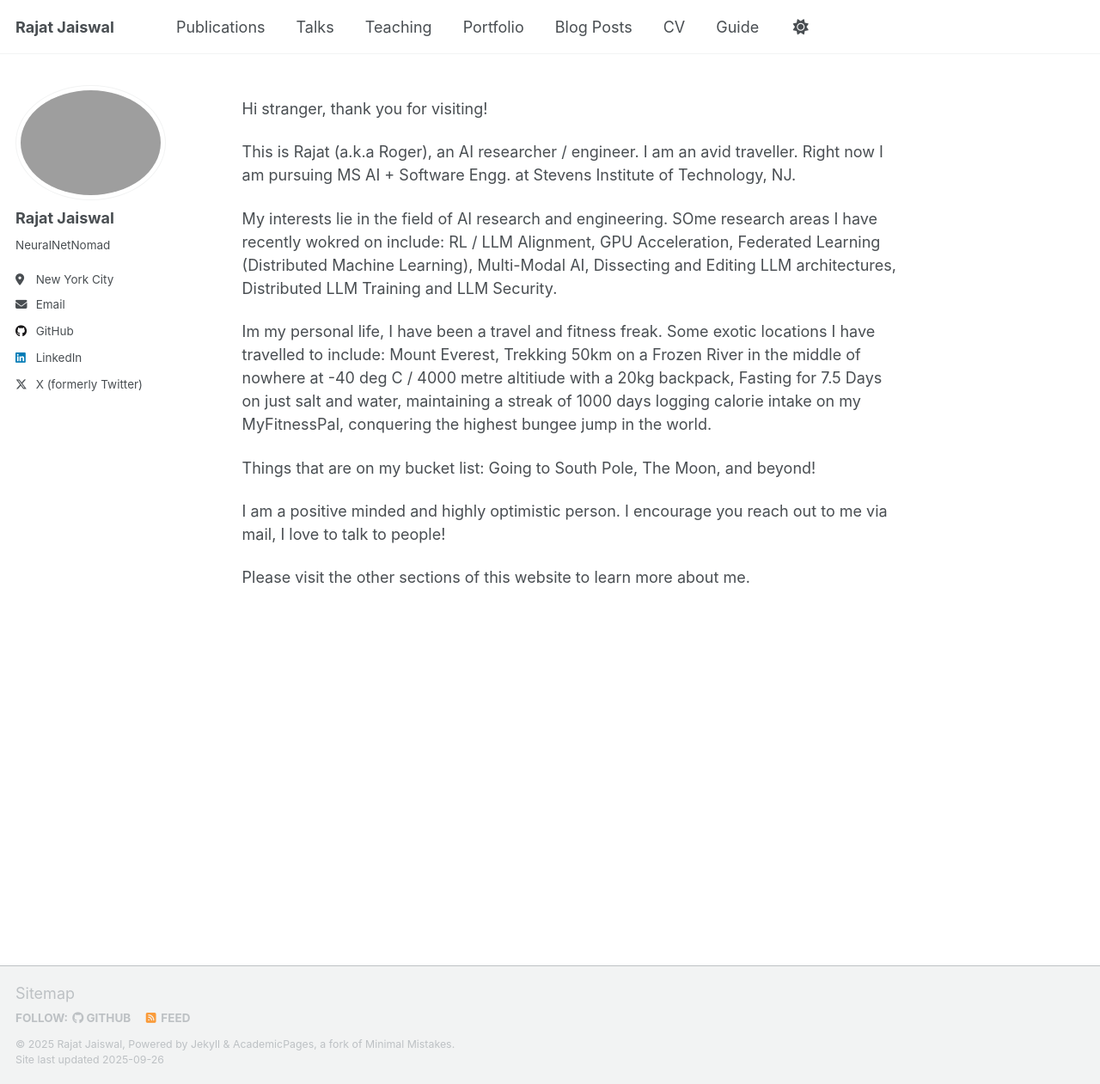
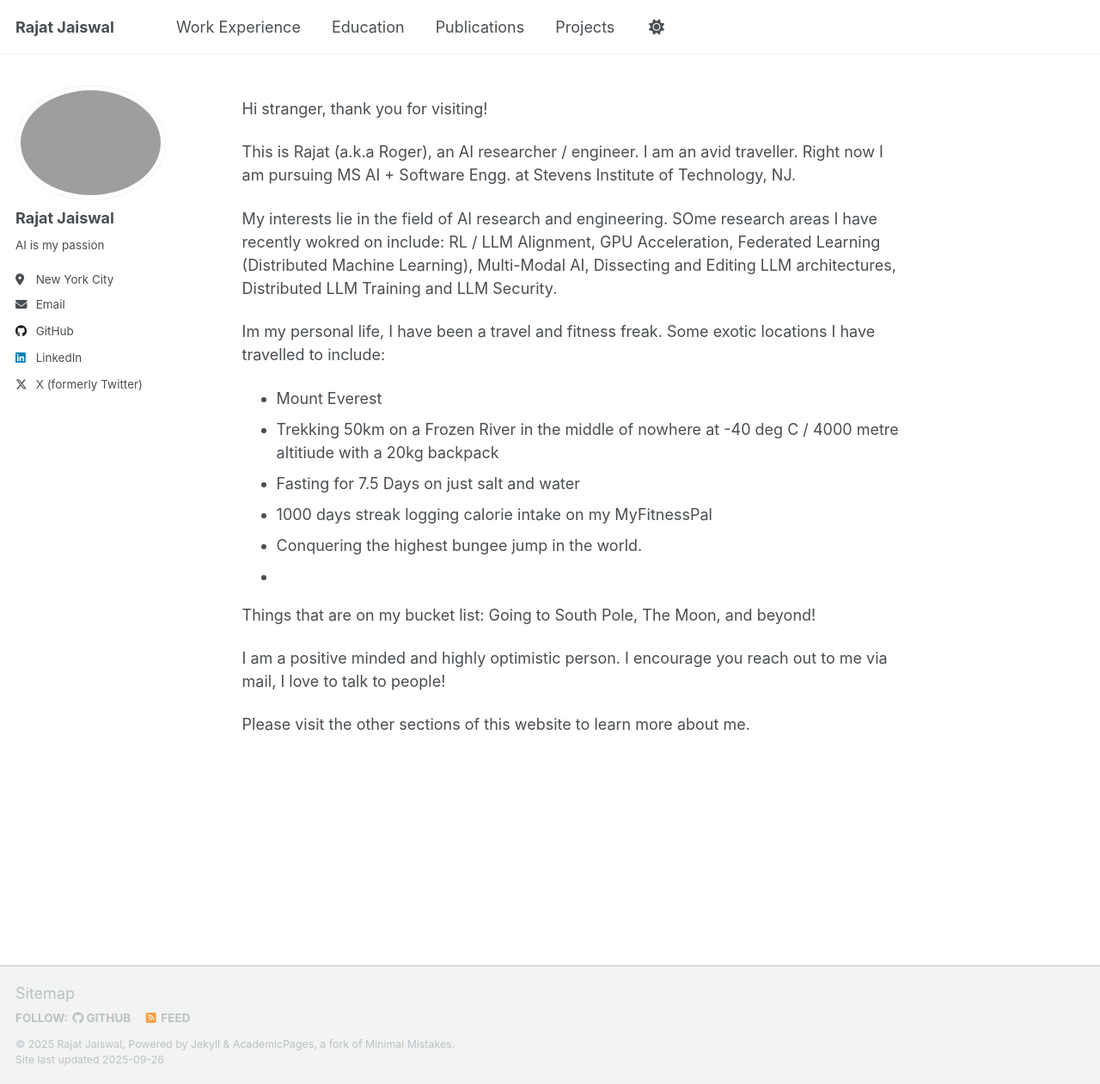
Before and after one commit to onlinerj/onlinerj.github.io, a Jekyll site: the page built from _pages/about.md, in a window 1280 px wide and 1261 px high. Shown: the whole window at 86% size. Built offline with Jekyll 4.4.1, drawn with Linux system fonts in a browser that asks for light colours; a script that is not in the unit is left out.

Commit message:
Nav: keep only Work Experience, Education, Publications, Projects; add pages

```diff
--- a/_config.yml
+++ b/_config.yml
@@ -26,7 +26,7 @@ author:
   avatar           : "profile.png"
   name             : "Rajat Jaiswal"
   pronouns         : # example: "she/her"
-  bio              : "NeuralNetNomad"
+  bio              : "AI is my passion"
   location         : "New York City"
   employer         : # Employer
   uri              : # URL
--- a/_data/navigation.yml
+++ b/_data/navigation.yml
@@ -8,26 +8,14 @@
 #      Markdown formatted page while the second is generated using JSON.
 
 main:
+  - title: "Work Experience"
+    url: /work-experience/
+
+  - title: "Education"
+    url: /education/
+
   - title: "Publications"
     url: /publications/
 
-  - title: "Talks"
-    url: /talks/
-
-  - title: "Teaching"
-    url: /teaching/
-
-  - title: "Portfolio"
+  - title: "Projects"
     url: /portfolio/
-
-  - title: "Blog Posts"
-    url: /year-archive/
-
-  - title: "CV"
-    url: /cv/
-
-  # - title: "CV"
-  #   url: /cv-json/
-
-  - title: "Guide"
-    url: /markdown/
--- a/_pages/about.md
+++ b/_pages/about.md
@@ -13,7 +13,13 @@ This is Rajat (a.k.a Roger), an AI researcher / engineer. I am an avid traveller
 
 My interests lie in the field of AI research and engineering. SOme research areas I have recently wokred on include: RL / LLM Alignment, GPU Acceleration, Federated Learning (Distributed Machine Learning), Multi-Modal AI, Dissecting and Editing LLM architectures, Distributed LLM Training and LLM Security.
 
-Im my personal life, I have been a travel and fitness freak. Some exotic locations I have travelled to include: Mount Everest, Trekking 50km on a Frozen River in the middle of nowhere at -40 deg C / 4000 metre altitiude with a 20kg backpack, Fasting for 7.5 Days on just salt and water, maintaining a streak of 1000 days logging calorie intake on my MyFitnessPal, conquering the highest bungee jump in the world.
+Im my personal life, I have been a travel and fitness freak. Some exotic locations I have travelled to include:
+- Mount Everest
+- Trekking 50km on a Frozen River in the middle of nowhere at -40 deg C / 4000 metre altitiude with a 20kg backpack
+- Fasting for 7.5 Days on just salt and water
+- 1000 days streak logging calorie intake on my MyFitnessPal
+- Conquering the highest bungee jump in the world.
+-
 
 Things that are on my bucket list: Going to South Pole, The Moon, and beyond!
 
```
Also changed, not shown: _pages/education.md (added, +8 -0 lines), _pages/work-experience.md (added, +8 -0 lines).
